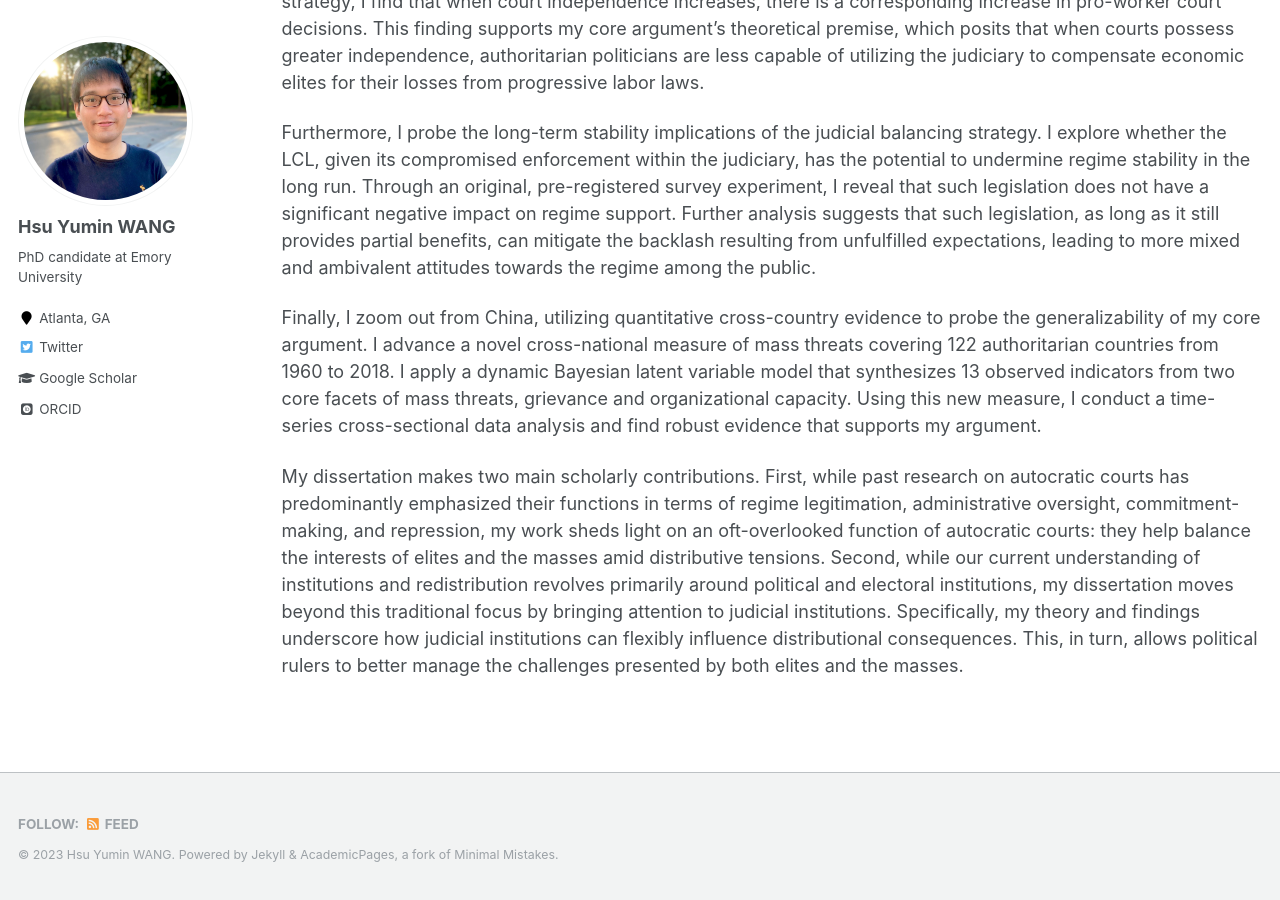
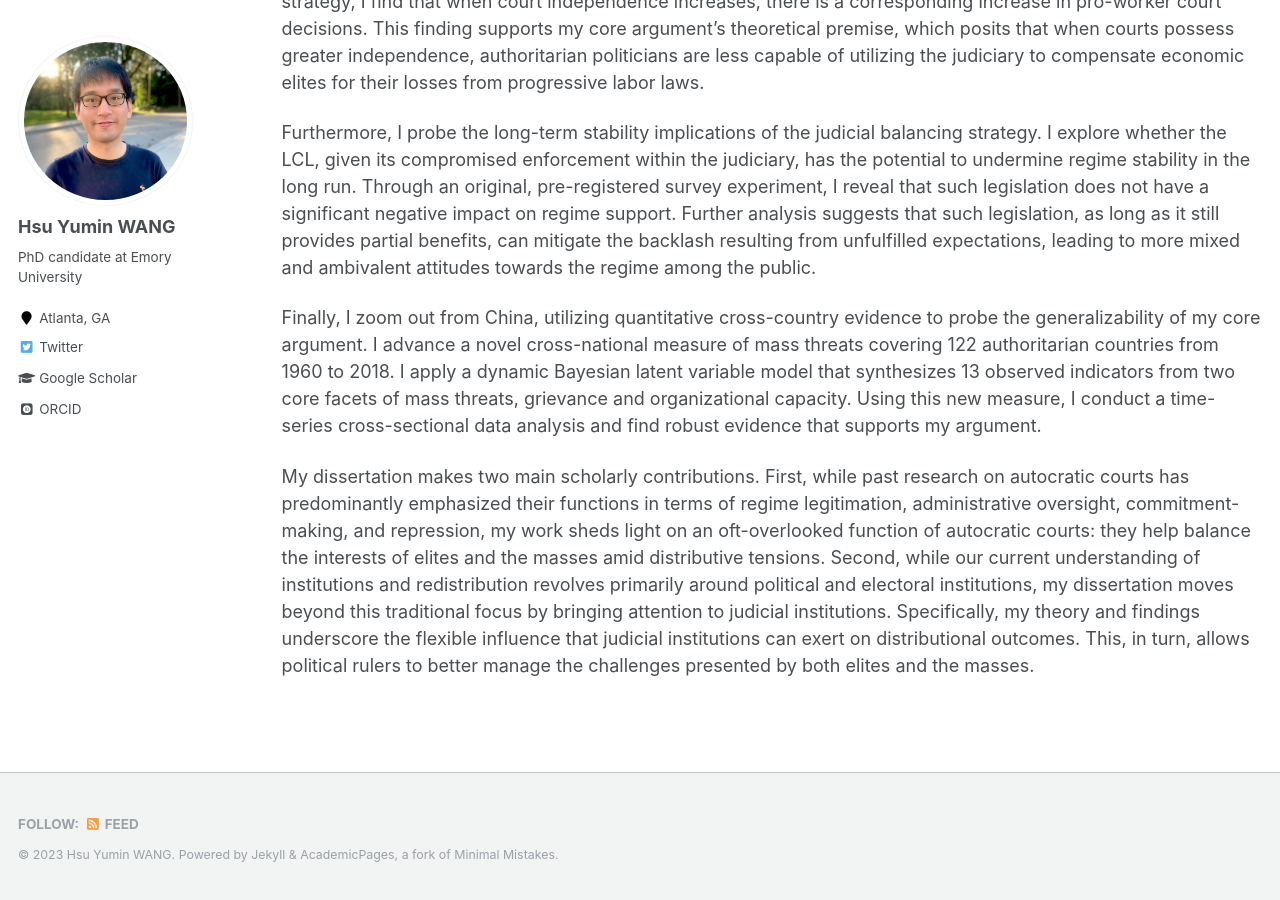
Before and after one commit to hsuyumin/hsuyumin.github.io, a Jekyll site: the page built from _pages/dissertation.md, in a window 1280 px wide and 900 px high, scrolled down 1044 px. Built offline with Jekyll 4.4.1, drawn with Linux system fonts in a browser that asks for light colours; some web fonts are replaced.

Commit message:
Update dissertation.md

```diff
--- a/_pages/dissertation.md
+++ b/_pages/dissertation.md
@@ -24,4 +24,4 @@ Furthermore, I probe the long-term stability implications of the judicial balanc
 
 Finally, I zoom out from China, utilizing quantitative cross-country evidence to probe the generalizability of my core argument. I advance a novel cross-national measure of mass threats covering 122 authoritarian countries from 1960 to 2018. I apply a dynamic Bayesian latent variable model that synthesizes 13 observed indicators from two core facets of mass threats, grievance and organizational capacity. Using this new measure, I conduct a time-series cross-sectional data analysis and find robust evidence that supports my argument.
 
-My dissertation makes two main scholarly contributions. First, while past research on autocratic courts has predominantly emphasized their functions in terms of regime legitimation, administrative oversight, commitment-making, and repression, my work sheds light on an oft-overlooked function of autocratic courts: they help balance the interests of elites and the masses amid distributive tensions. Second, while our current understanding of institutions and redistribution revolves primarily around political and electoral institutions, my dissertation moves beyond this traditional focus by bringing attention to judicial institutions. Specifically, my theory and findings underscore how judicial institutions can flexibly influence distributional consequences. This, in turn, allows political rulers to better manage the challenges presented by both elites and the masses.
+My dissertation makes two main scholarly contributions. First, while past research on autocratic courts has predominantly emphasized their functions in terms of regime legitimation, administrative oversight, commitment-making, and repression, my work sheds light on an oft-overlooked function of autocratic courts: they help balance the interests of elites and the masses amid distributive tensions. Second, while our current understanding of institutions and redistribution revolves primarily around political and electoral institutions, my dissertation moves beyond this traditional focus by bringing attention to judicial institutions. Specifically, my theory and findings underscore the flexible influence that judicial institutions can exert on distributional outcomes. This, in turn, allows political rulers to better manage the challenges presented by both elites and the masses.
```
